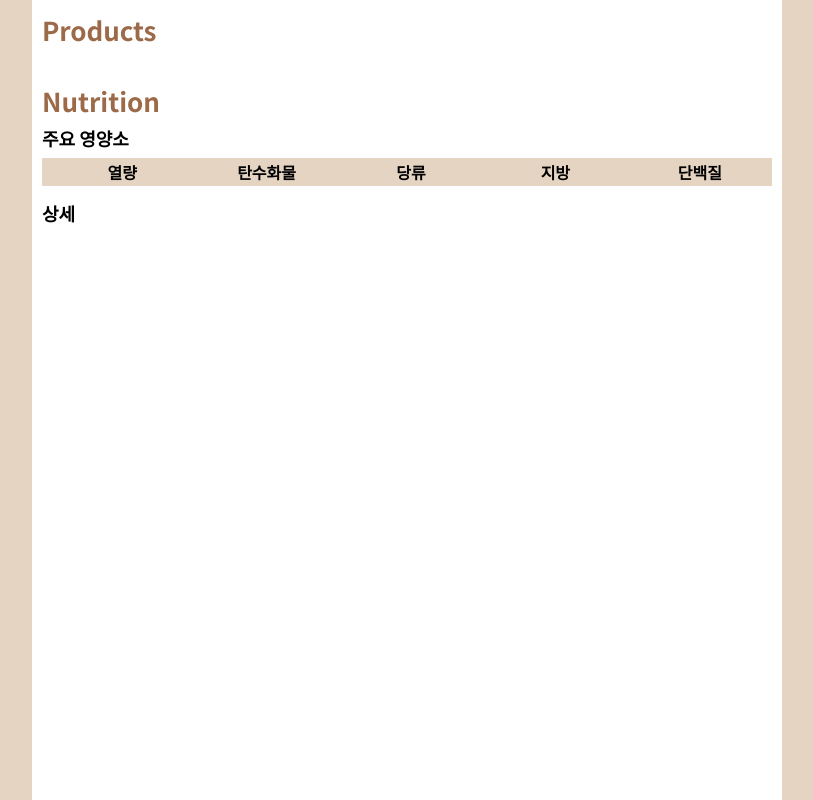
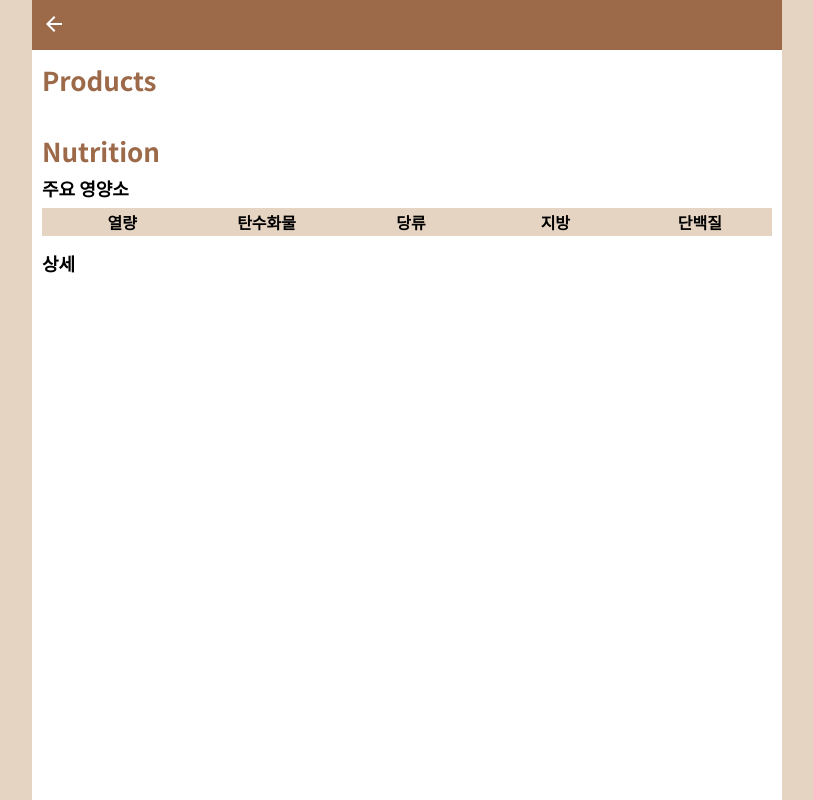
Before and after one commit to muilyang12/nutrition-specs, a Next.js app in the folder fe/: page /compare in a window 1280 px wide. Shown: the whole page, without its empty margins (233-1046 px from the left). Built offline with nearby package versions, Linux system fonts and the light colour scheme.

Commit message:
compare header 컴포넌트 추가.

```diff
--- /dev/null
+++ b/fe/src/components/compare-header/CompareHeader.module.css
@@ -0,0 +1,18 @@
+.compareHeaderWrapper {
+    height: 50px;
+    padding: 0 5px;
+
+    display: flex;
+    align-items: center;
+
+    background-color: var(--orange-dark);
+}
+
+.compareHeaderWrapper button {
+    padding: 5px;
+
+    background-color: var(--orange-dark);
+    color: var(--white);
+
+    border: none;
+}
--- /dev/null
+++ b/fe/src/components/compare-header/CompareHeader.tsx
@@ -0,0 +1,19 @@
+"use client";
+
+import { useRouter } from "next/navigation";
+import ArrowBackIcon from "@mui/icons-material/ArrowBack";
+import styles from "./CompareHeader.module.css";
+
+export default function CompareHeader() {
+  const router = useRouter();
+
+  const handleClickBackButton = () => router.back();
+
+  return (
+    <div className={styles.compareHeaderWrapper}>
+      <button onClick={handleClickBackButton}>
+        <ArrowBackIcon />
+      </button>
+    </div>
+  );
+}
--- a/fe/src/views/CompareView.tsx
+++ b/fe/src/views/CompareView.tsx
@@ -1,9 +1,11 @@
+import CompareHeader from "@components/compare-header/CompareHeader";
 import ComparingTargets from "@components/comparing-targets/ComparingTargets";
 import ComparingData from "@components/comparing-data/ComparingData";
 
 export default function CompareView() {
   return (
     <>
+      <CompareHeader />
       <ComparingTargets />
       <ComparingData />
     </>
```
